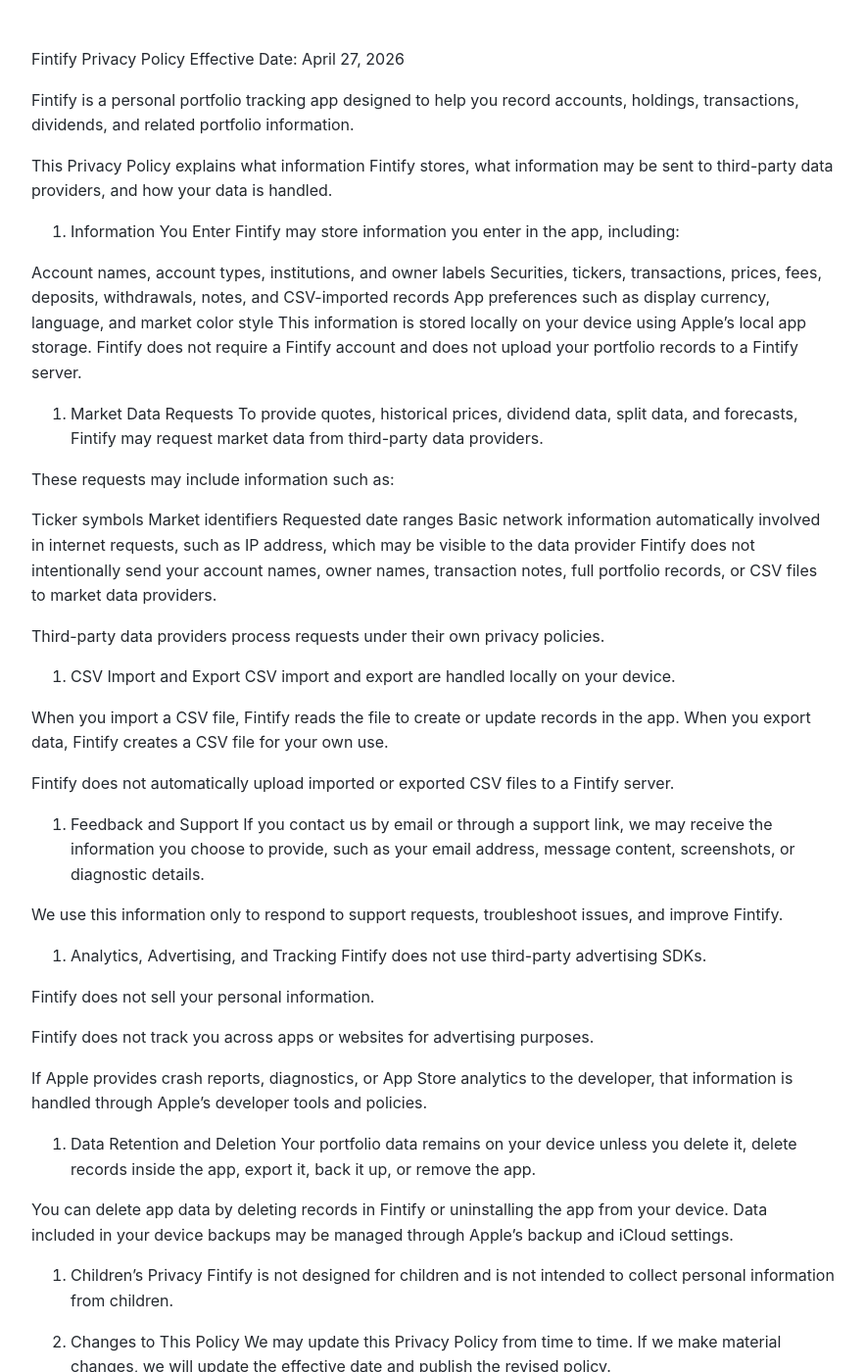
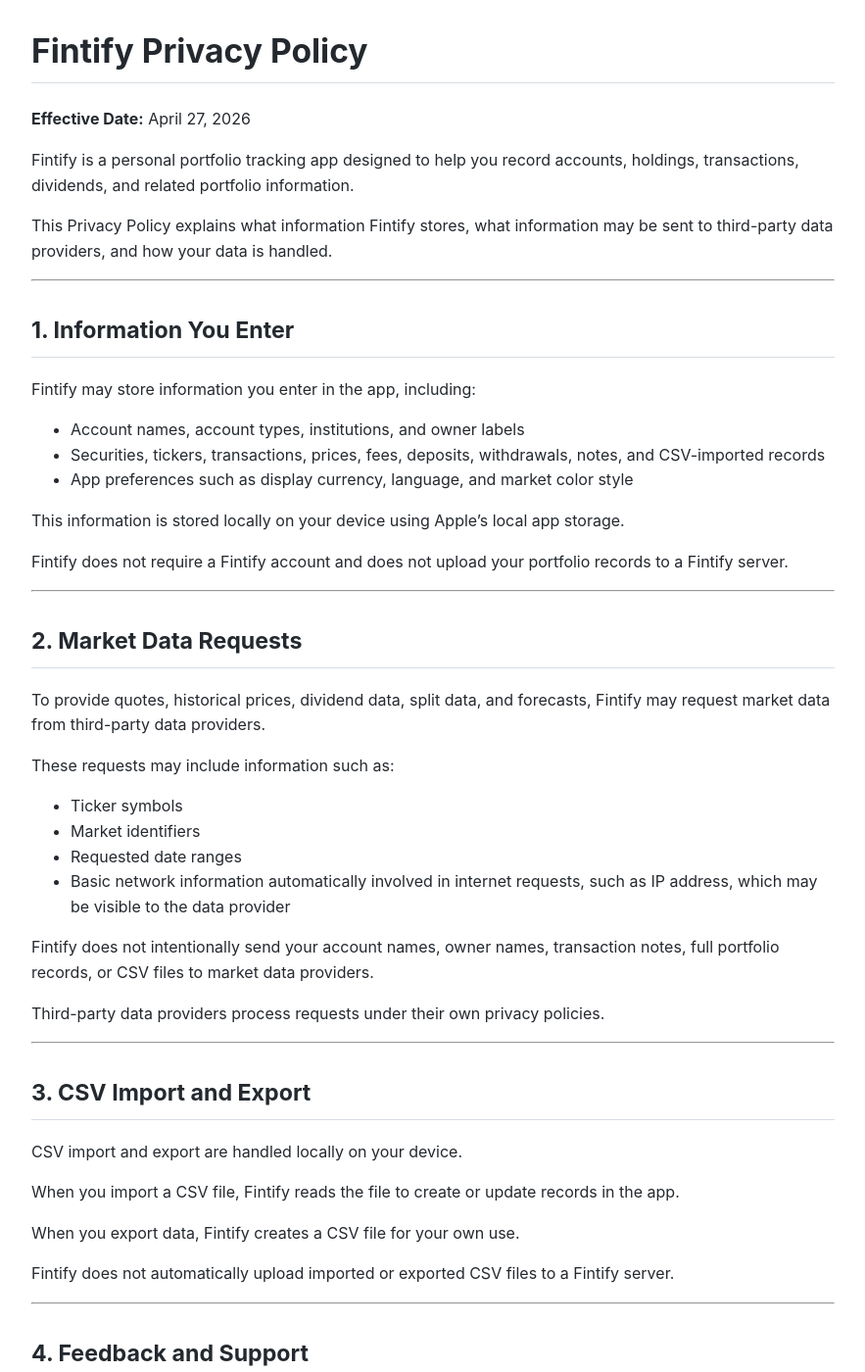
Before and after one commit to w-clawhauser/daysgain-site, a Jekyll site: the page built from privacy.md, in a window 1280 px wide and 1400 px high. Shown: the whole window at 98% size, without its empty margins (198-1081 px from the left). Built offline with Jekyll 4.4.1, drawn with Linux system fonts in a browser that asks for light colours; our own code applies the rules of GitHub Pages for plain Markdown files; some of the changed lines change nothing that is shown; some of the changed text lies outside the part shown.

Commit message:
Update layout

```diff
--- a/privacy.md
+++ b/privacy.md
@@ -1,44 +1,73 @@
-Fintify Privacy Policy
-Effective Date: April 27, 2026
+# Fintify Privacy Policy
+
+**Effective Date:** April 27, 2026
 
 Fintify is a personal portfolio tracking app designed to help you record accounts, holdings, transactions, dividends, and related portfolio information.
 
 This Privacy Policy explains what information Fintify stores, what information may be sent to third-party data providers, and how your data is handled.
 
-1. Information You Enter
+---
+
+## 1. Information You Enter
+
 Fintify may store information you enter in the app, including:
 
-Account names, account types, institutions, and owner labels
-Securities, tickers, transactions, prices, fees, deposits, withdrawals, notes, and CSV-imported records
-App preferences such as display currency, language, and market color style
-This information is stored locally on your device using Apple’s local app storage. Fintify does not require a Fintify account and does not upload your portfolio records to a Fintify server.
+- Account names, account types, institutions, and owner labels
+- Securities, tickers, transactions, prices, fees, deposits, withdrawals, notes, and CSV-imported records
+- App preferences such as display currency, language, and market color style
 
-2. Market Data Requests
+This information is stored locally on your device using Apple’s local app storage.
+
+Fintify does not require a Fintify account and does not upload your portfolio records to a Fintify server.
+
+---
+
+## 2. Market Data Requests
+
 To provide quotes, historical prices, dividend data, split data, and forecasts, Fintify may request market data from third-party data providers.
 
 These requests may include information such as:
 
-Ticker symbols
-Market identifiers
-Requested date ranges
-Basic network information automatically involved in internet requests, such as IP address, which may be visible to the data provider
+- Ticker symbols
+- Market identifiers
+- Requested date ranges
+- Basic network information automatically involved in internet requests, such as IP address, which may be visible to the data provider
+
 Fintify does not intentionally send your account names, owner names, transaction notes, full portfolio records, or CSV files to market data providers.
 
 Third-party data providers process requests under their own privacy policies.
 
-3. CSV Import and Export
+---
+
+## 3. CSV Import and Export
+
 CSV import and export are handled locally on your device.
 
-When you import a CSV file, Fintify reads the file to create or update records in the app. When you export data, Fintify creates a CSV file for your own use.
+When you import a CSV file, Fintify reads the file to create or update records in the app.
+
+When you export data, Fintify creates a CSV file for your own use.
 
 Fintify does not automatically upload imported or exported CSV files to a Fintify server.
 
-4. Feedback and Support
-If you contact us by email or through a support link, we may receive the information you choose to provide, such as your email address, message content, screenshots, or diagnostic details.
+---
+
+## 4. Feedback and Support
+
+If you contact us by email or through a support link, we may receive the information you choose to provide, such as:
+
+- Your email address
+- Message content
+- Screenshots
+- Diagnostic details
 
 We use this information only to respond to support requests, troubleshoot issues, and improve Fintify.
 
-5. Analytics, Advertising, and Tracking
+Please do not include sensitive personal or financial information in support messages unless you choose to do so.
+
+---
+
+## 5. Analytics, Advertising, and Tracking
+
 Fintify does not use third-party advertising SDKs.
 
 Fintify does not sell your personal information.
@@ -47,16 +76,39 @@
 
 If Apple provides crash reports, diagnostics, or App Store analytics to the developer, that information is handled through Apple’s developer tools and policies.
 
-6. Data Retention and Deletion
-Your portfolio data remains on your device unless you delete it, delete records inside the app, export it, back it up, or remove the app.
+---
 
-You can delete app data by deleting records in Fintify or uninstalling the app from your device. Data included in your device backups may be managed through Apple’s backup and iCloud settings.
+## 6. Data Retention and Deletion
 
-7. Children’s Privacy
+Your portfolio data remains on your device unless you:
+
+- Delete records inside Fintify
+- Export or share data
+- Back up your device
+- Remove the app from your device
+
+You can delete app data by deleting records in Fintify or uninstalling the app from your device.
+
+Data included in your device backups may be managed through Apple’s backup and iCloud settings.
+
+---
+
+## 7. Children’s Privacy
+
 Fintify is not designed for children and is not intended to collect personal information from children.
 
-8. Changes to This Policy
-We may update this Privacy Policy from time to time. If we make material changes, we will update the effective date and publish the revised policy.
+---
 
-9. Contact
-If you have questions about this Privacy Policy, please contact: fintify.support@gmail.com
+## 8. Changes to This Policy
+
+We may update this Privacy Policy from time to time.
+
+If we make material changes, we will update the effective date and publish the revised policy.
+
+---
+
+## 9. Contact
+
+If you have questions about this Privacy Policy, please contact:
+
+**fintify.support@gmail.com**
```
